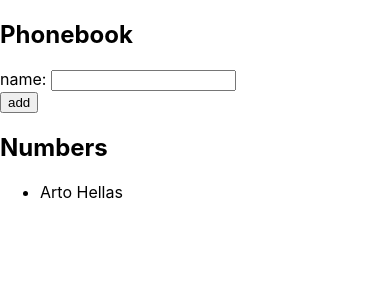
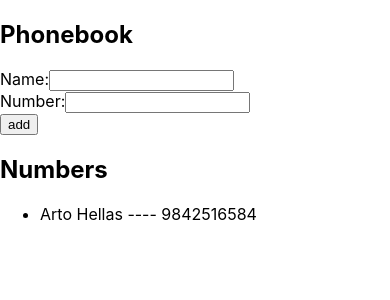
Before and after one commit to arjunnbhujel/fullstackopen, a React (Create React App) app in the folder part2/phonebook/: page / in a window 390 px wide. Shown: the top 300 px of the page. Built offline with nearby package versions, Linux system fonts and the light colour scheme.

Commit message:
Exercise 2.8 : Phonebook Step3

```diff
--- a/part2/phonebook/src/App.js
+++ b/part2/phonebook/src/App.js
@@ -1,15 +1,24 @@
 import { useState } from "react";
 
-const Person = ({ persons }) => <li key={persons.name}>{persons.name} </li>;
+const Person = ({ persons }) => (
+	<li key={persons.name}>
+		{persons.name} ---- {persons.number}
+	</li>
+);
 
 const App = () => {
-	const [persons, setPersons] = useState([{ name: "Arto Hellas" }]);
+	const [persons, setPersons] = useState([
+		{ name: "Arto Hellas", number: "9842516584" },
+	]);
+
 	const [newName, setNewName] = useState("");
+	const [newNumber, setNewNumber] = useState("");
 
 	const addPerson = (event) => {
 		event.preventDefault();
 		const nameObject = {
 			name: newName,
+			number: newNumber,
 		};
 
 		if (persons.find((person) => person.name === nameObject.name)) {
@@ -17,11 +26,15 @@
 		} else {
 			setPersons(persons.concat(nameObject));
 			setNewName("");
+			setNewNumber("");
 		}
 	};
 
 	const handleNameChange = (event) => {
 		setNewName(event.target.value);
+	};
+	const handleNumberChange = (event) => {
+		setNewNumber(event.target.value);
 	};
 
 	return (
@@ -29,7 +42,12 @@
 			<h2>Phonebook</h2>
 			<form onSubmit={addPerson}>
 				<div>
-					name: <input value={newName} onChange={handleNameChange} />
+					Name:
+					<input value={newName} onChange={handleNameChange} />
+				</div>
+				<div>
+					Number:
+					<input value={newNumber} onChange={handleNumberChange} />
 				</div>
 				<div>
 					<button type="submit">add</button>
```
